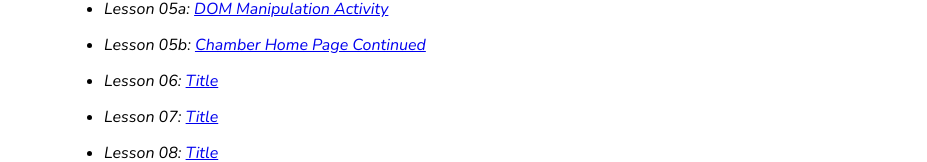
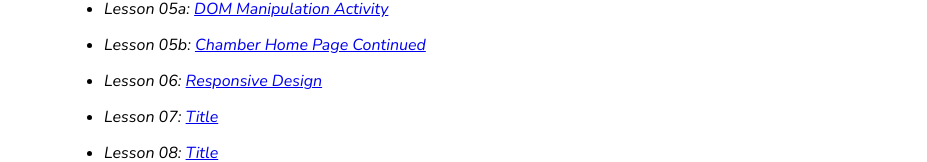
Before and after one commit to RenzoCardoza/wdd230, a plain HTML site: page index.html in a window 1280 px wide. Shown: the part 533-695 px from the top of the page, without its empty margins (176-1103 px from the left). Drawn offline with nearby package versions, Linux system fonts and the light colour scheme.

Commit message:
updated links

```diff
--- a/index.html
+++ b/index.html
@@ -32,7 +32,7 @@
       <li>Lesson 04: <a href="chamber/index.html">Chamber Home Page Build</a></li>
       <li>Lesson 05a: <a href="lesson5/bom.html">DOM Manipulation Activity</a></li>
       <li>Lesson 05b: <a href="chamber/index.html">Chamber Home Page Continued</a></li>
-      <li>Lesson 06: <a href="#">Title</a></li>
+      <li>Lesson 06: <a href="chamber/index.html">Responsive Design</a></li>
       <li>Lesson 07: <a href="#">Title</a></li>
       <li>Lesson 08: <a href="#">Title</a></li>
       <li>Lesson 09: <a href="#">Title</a></li>
```
